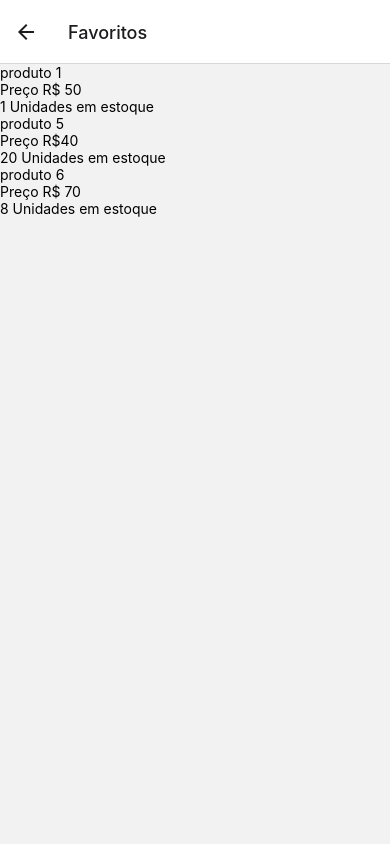
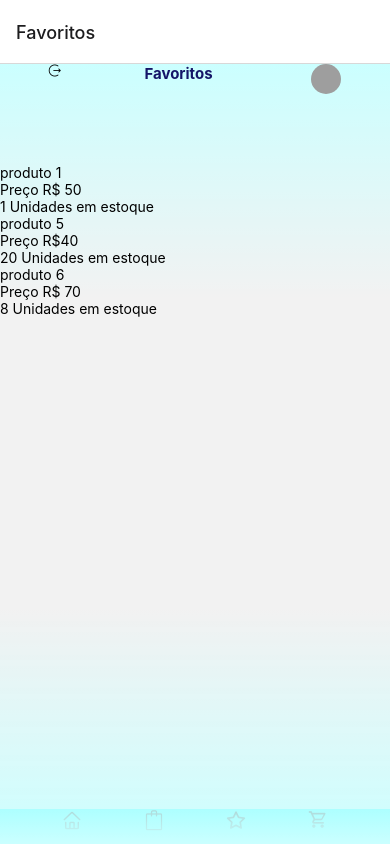
Before and after one commit to ThiagoBryan/React-Native-Serratec, a React Native app in the folder my-project/: screen /Favoritos in a window 390 px wide. Built offline with nearby package versions, Linux system fonts and the light colour scheme; grey boxes are pictures that could not be loaded.

Commit message:
Tela favoritos

```diff
--- a/my-project/App.js
+++ b/my-project/App.js
@@ -2,10 +2,11 @@ import React from "react";
 import { Contador } from "./src/screens/Contador/index.js";
 import { Home } from "./src/screens/Home/index";
 import { Quadrados } from "./src/screens/Quadrados";
-import Favorito from './src/screens/Favorito/index';
+import Teste from './src/screens/Favorito/index';
 import { createNativeStackNavigator } from "@react-navigation/native-stack";
 import { NavigationContainer } from "@react-navigation/native";
 import CadastroProdutos from './src/screens/CadastroDeProdutos/index';
+import Favoritos from "./src/screens/Favoritos/index.js";
 
 const Stack = createNativeStackNavigator();
 
@@ -15,11 +16,12 @@ const App = () => {
     <>
     <NavigationContainer>
        <Stack.Navigator>
+         <Stack.Screen name="Favoritos" component={Favoritos}/>
          <Stack.Screen name="CadastrodeProdutos" component={CadastroProdutos} />
          <Stack.Screen name="Home" component={Home} />
          <Stack.Screen name="Quadrados" component={Quadrados} />
          <Stack.Screen name="Contador" component={Contador} />
-         <Stack.Screen name="Favoritos" component={Favorito} />
+         <Stack.Screen name="teste" component={Teste} />
        </Stack.Navigator>
      </NavigationContainer>
     </>
--- a/my-project/src/screens/CadastroDeProdutos/index.js
+++ b/my-project/src/screens/CadastroDeProdutos/index.js
@@ -21,7 +21,6 @@ import {
   Imagem,
   TextoSelecionarImagem,
 } from "./styles.js";
-// import { LinearGradient } from "expo-linear-gradient";
 import GradienteTopo from './../../components/GradientTopo/index';
 import GradienteRodape from './../../components/GradienteRodape/index';
 
--- a/my-project/src/screens/CadastroDeProdutos/styles.js
+++ b/my-project/src/screens/CadastroDeProdutos/styles.js
@@ -13,19 +13,20 @@ export const Header = styled.View`
   justify-content: space-evenly;
 `;
 
-export const Body = styled.View`
-  margin-top: 50;
-`;
 
 export const LogOut = styled.TouchableOpacity`
   padding-right: 35px;
-`;
+  `;
 
 export const Title = styled.Text`
   font-size: 15;
   font-weight: bold;
   color: ${colors.secondary};
   text-align: center;
+  `;
+
+export const Body = styled.View`
+  margin-top: 50;
 `;
 
 export const Imagem = styled.Image`
--- /dev/null
+++ b/my-project/src/screens/Favoritos/index.js
@@ -0,0 +1,73 @@
+import React from "react";
+import { FlatList, View, Text } from "react-native";
+import { Container, Header, LogOut, Title, Imagem, Icones } from "./styles.js";
+import {
+  AntDesign,
+  SimpleLineIcons,
+  Feather,
+  MaterialCommunityIcons,
+} from "@expo/vector-icons";
+import GradienteTopo from "./../../components/GradientTopo/index";
+import GradienteRodape from "./../../components/GradienteRodape/index";
+
+const Lista = [
+  {
+    id: 1,
+    produto: "produto 1",
+    preco: "Preço R$ 50",
+    estoque: "1 Unidades em estoque",
+  },
+  {
+    id: 2,
+    produto: "produto 5",
+    preco: "Preço R$40",
+    estoque: "20 Unidades em estoque",
+  },
+  {
+    id: 3,
+    produto: "produto 6",
+    preco: "Preço R$ 70",
+    estoque: "8 Unidades em estoque",
+  },
+];
+
+const Item = ({ produto, preco, estoque }) => (
+  <View>
+    <Text>{produto}</Text>
+    <Text>{preco}</Text>
+    <Text>{estoque}</Text>
+  </View>
+);
+
+const Favoritos = () => {
+  const itemRenderizado = ({ item }) => (
+    <Item produto={item.produto} preco={item.preco} estoque={item.estoque} />
+  );
+
+  return (
+    <Container>
+      <GradienteTopo />
+      <Header>
+        <LogOut>
+          <AntDesign name="logout" size={12} color="black" />
+        </LogOut>
+        <Title>Favoritos</Title>
+        <Imagem source={require("../../../assets/SplashScreen.png")} />
+      </Header>
+
+      <FlatList
+        data={Lista}
+        renderItem={itemRenderizado}
+        keyExtractor={(item) => item.id}
+      />
+      <Icones>
+        <AntDesign name="home" size={20} color="black" />
+        <SimpleLineIcons name="bag" size={20} color="black" />
+        <Feather name="star" size={20} color="black" />
+        <MaterialCommunityIcons name="cart-outline" size={20} color="black" />
+      </Icones>
+      <GradienteRodape />
+    </Container>
+  );
+};
+export default Favoritos;
--- /dev/null
+++ b/my-project/src/screens/Favoritos/styles.js
@@ -0,0 +1,40 @@
+import styled from "styled-components/native";
+import colors from "../Theme/colors";
+
+export const Container = styled.View`
+  flex: 1;
+  justify-content: center;
+  justify-content: flex-start;
+`;
+
+export const Header = styled.View`
+  height: 100;
+  flex-direction: row;
+  justify-content: space-evenly;
+`;
+
+export const LogOut = styled.TouchableOpacity`
+  padding-right: 35px;
+`;
+
+export const Title = styled.Text`
+  font-size: 15;
+  font-weight: bold;
+  color: ${colors.secondary};
+  text-align: center;
+`;
+
+export const Imagem = styled.Image`
+  width: 30;
+  height: 30;
+  border-radius: 50px;
+  margin-left: 50px;
+`;
+
+export const Icones = styled.Pressable`
+  flex-direction: row;
+  justify-content: space-evenly;
+  margin-top: 190;
+  height: 35;
+  background-color: #00ffff;
+`;
--- a/my-project/src/screens/Favorito/index.js
+++ b/my-project/src/screens/Teste/index.js
@@ -30,7 +30,7 @@ const Item = ({ produto, preco, estoque }) => (
   </View>
 );
 
-const Favorito = () => {
+const Teste = () => {
   const itemRenderizado = ({ item }) => (
     <Item produto={item.produto} preco={item.preco} estoque={item.estoque} />
   );
@@ -43,4 +43,4 @@ const Favorito = () => {
     />
   );
 };
-export default Favorito;
+export default Teste;
```
